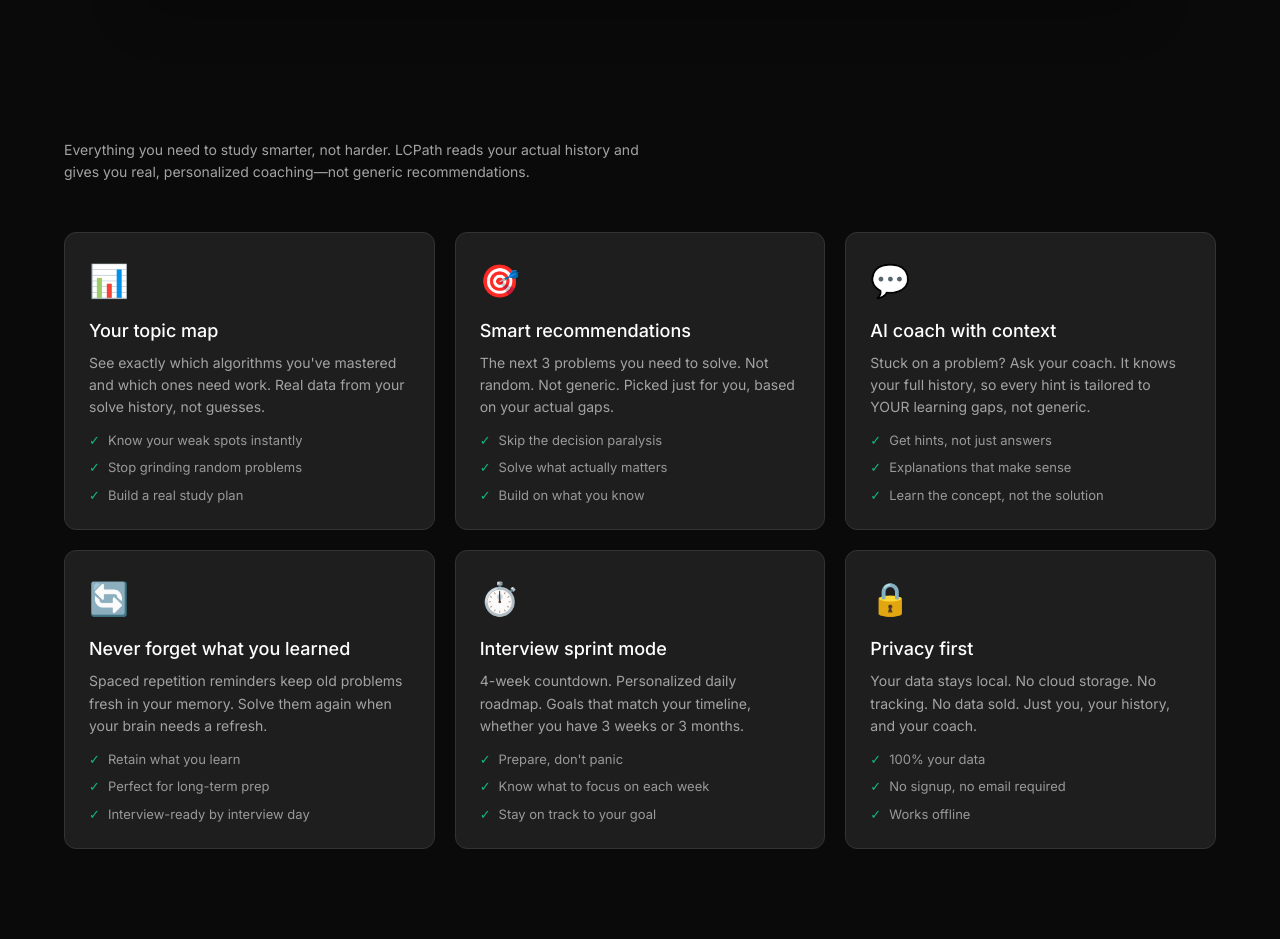
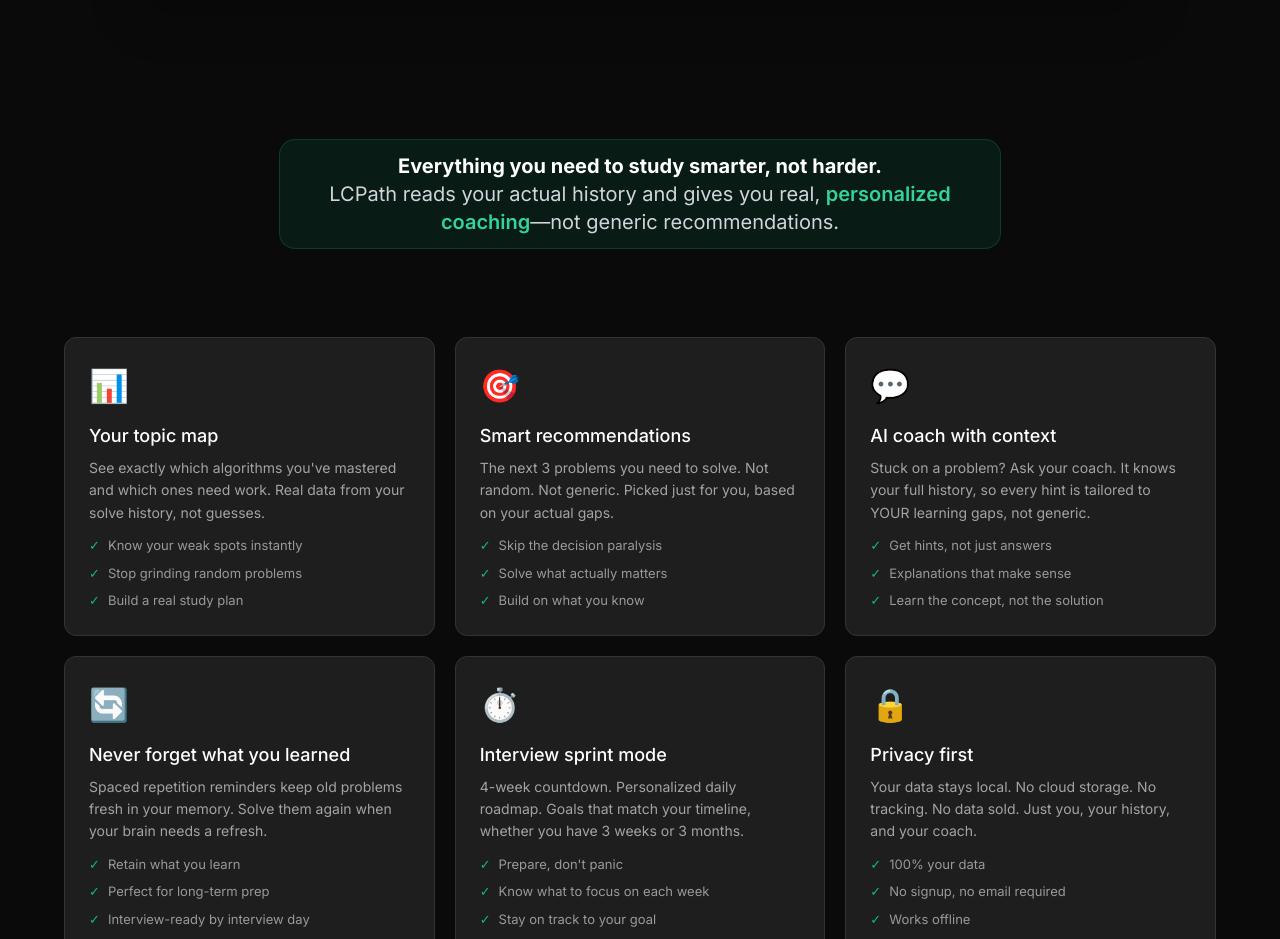
Before and after one commit to OmKadu786/LC-Path, a browser extension: page LandingPage/index.html in a window 1280 px wide. Shown: the part 1320-2259 px from the top of the page. Drawn offline with nearby package versions, Linux system fonts and the light colour scheme.

Commit message:
Highlight features section intro text

```diff
--- a/LandingPage/index.html
+++ b/LandingPage/index.html
@@ -107,10 +107,13 @@
     <!-- Features -->
     <section id="features" style="padding: 60px 24px; max-width: 1200px; margin: 0 auto;">
       <!-- Section intro -->
-      <div style="margin-bottom: 3rem;">
-        <p style="font-size: 14px; color: #a3a3a3; max-width: 600px; line-height: 1.6;">
-          Everything you need to study smarter, not harder. LCPath reads your actual history and gives you real, personalized coaching—not generic recommendations.
-        </p>
+      <div class="text-center mb-16 flex flex-col items-center">
+        <div class="inline-block px-6 py-3 rounded-2xl bg-emerald-500/10 border border-emerald-500/20 mb-6">
+          <p class="text-lg md:text-xl text-gray-300 max-w-2xl leading-relaxed">
+            <span class="text-white font-bold">Everything you need to study smarter, not harder.</span><br>
+            LCPath reads your actual history and gives you real, <span class="text-emerald-400 font-semibold">personalized coaching</span>—not generic recommendations.
+          </p>
+        </div>
       </div>
 
       <!-- Features grid -->
```
